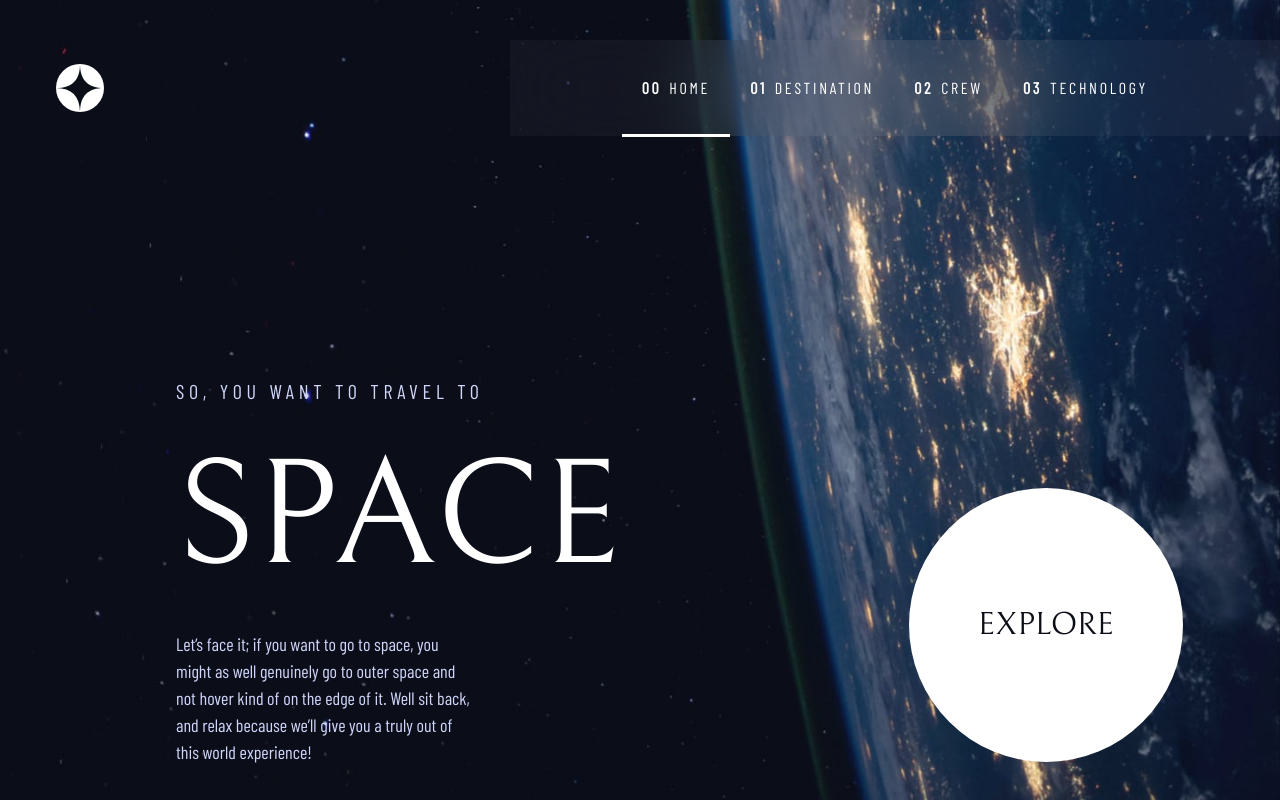
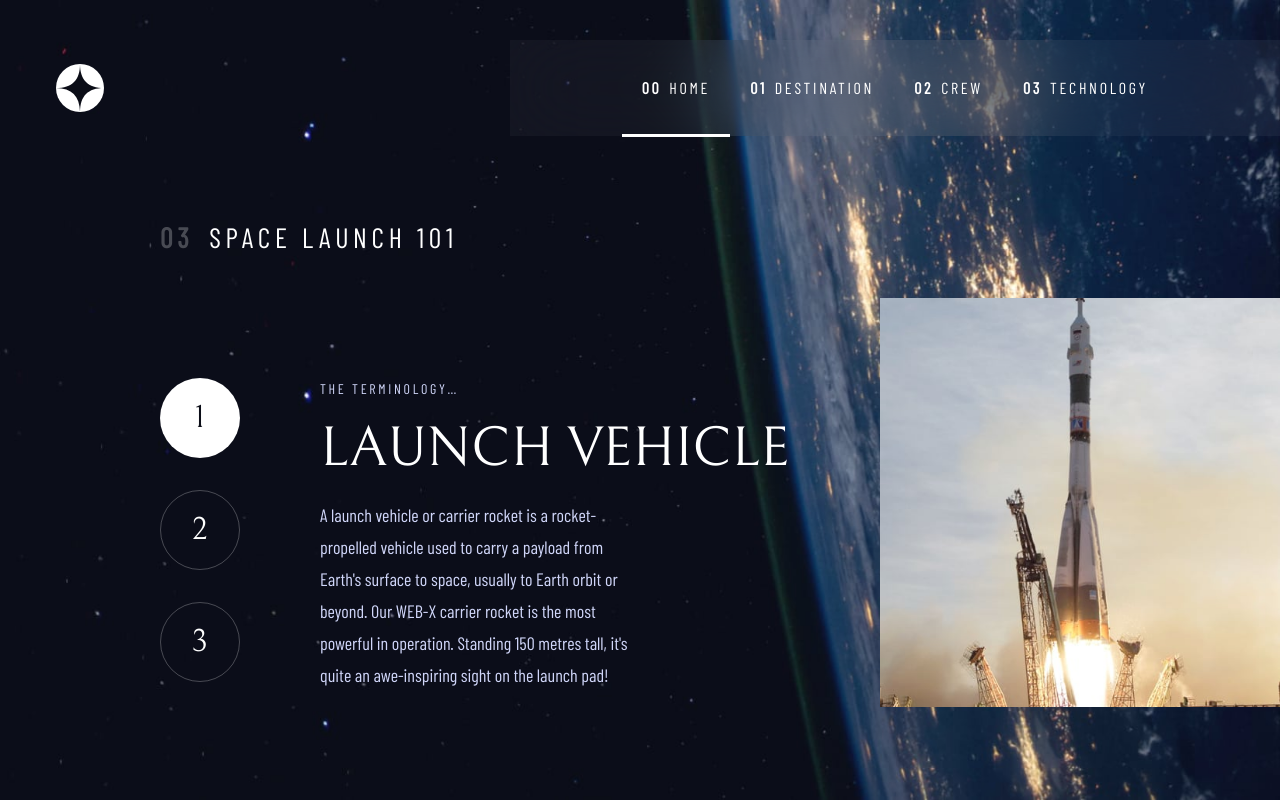
Before and after one commit to ostmartin/space-tourism-multi-page-website, a React (Vite) app: page / in a window 1280 px wide. Built offline with nearby package versions, Linux system fonts and the light colour scheme.

Commit message:
optimized styles for technology component, little changes for adaptive layout

```diff
--- a/src/features/crew/Crew.jsx
+++ b/src/features/crew/Crew.jsx
@@ -4,7 +4,7 @@ import Commander from './images/image-douglas-hurley.png';
 
 const Crew = () => {
     return (
-        <div className='px-6 tablet:px-8 desktop:px-40 pt-10 desktop:pt-20'>
+        <div className='px-6 tablet:px-8 desktop:px-40 pt-10 desktop:pt-20 max-w-[1440px] xxl:mx-auto'>
             <div className='heading-5 text-[#fff!important] tablet:text-left mobile:text-[16px] tablet:text-[20px]'>
                 <span className='font-bold opacity-[0.25] pe-4'>02</span>
                 meet your crew
@@ -23,7 +23,7 @@ const Crew = () => {
                         <span className='h-4 w-4 rounded-full bg-[#fff] opacity-[0.174363] block hover:opacity-50'></span>
                     </div>
                 </div>
-                <div className='mobile:border-b-grey border-b-[1px] desktop:w-[45%]'>
+                <div className='mobile:border-b-grey mobile:border-b-[1px] desktop:w-[45%]'>
                     <img className='mx-auto h-full max-w-[70%] tablet:max-w-full' src={Commander} alt="Douglas Hurley" />
                 </div>
             </section>
--- a/src/features/destination/Destination.jsx
+++ b/src/features/destination/Destination.jsx
@@ -6,8 +6,8 @@ import Moon from './images/image-moon.png';
 
 const Destination = () => {
     return (
-        <div className='px-40'>
-            <div className='heading-5 text-[#fff!important] text-center tablet:text-left mobile:text-[16px] tablet:text-[20px]'>
+        <div className='px-40 max-w-[1440px] xxl:mx-auto'>
+            <div className='heading-5 py-20 text-[#fff!important] text-center tablet:text-left'>
                 <span className='font-bold opacity-[0.25] pe-4'>01</span>
                 pick your destination
             </div>
--- a/src/features/home/Home.jsx
+++ b/src/features/home/Home.jsx
@@ -6,7 +6,7 @@ import {
 
 const Home = () => {
     return (
-        <div className='flex flex-col mobile:pt-10 mobile:gap-20 tablet:pt-20 tablet:gap-40 desktop:px-24 desktop:pt-60 items-center desktop:flex-row desktop:items-start'>
+        <div className='flex flex-col mobile:pt-10 mobile:gap-20 tablet:pt-20 tablet:gap-40 desktop:px-24 desktop:pt-60 items-center desktop:flex-row desktop:items-start max-w-[1440px] xxl:mx-auto'>
             <div className='text-center w-full mobile:px-10 tablet:px-20 desktop:w-[60%] desktop:text-left'>
                 <Heading text={'So, you want to travel to'} level={'5'}/>
                 <Heading text={'Space'} level={'1'}/>
@@ -20,5 +20,3 @@ const Home = () => {
 }
 
 export default Home;
-
-// desktop:translate-x-[70%] desktop:translate-y-[30%]
--- a/src/features/mainPage/MainPage.jsx
+++ b/src/features/mainPage/MainPage.jsx
@@ -20,7 +20,7 @@ const MainPage = () => {
         <div className='container min-w-full min-h-full flex flex-col relative z-10'
             >
             <Background image={curTab}/>
-            <div className='container min-w-full flex flex-row justify-between desktop:pt-10 mobile:pt-10'>
+            <div className='container w-full flex flex-row justify-between desktop:pt-10 mobile:pt-10 max-w-[1440px] mx-auto'>
                 <div className='ps-6 scale-75 tablet:scale-100 tablet:ps-8 desktop:ps-14 flex justify-center flex-col'>
                     <a href="#">
                         <Logo/>
@@ -28,10 +28,10 @@ const MainPage = () => {
                 </div>
                 <Navigation onChangeCurrentTab={onChangeCurrentTab} curTab={curTab}/>
             </div>
-            <Home/>
+            {/* <Home/> */}
             {/* <Destination/> */}
             {/* <Crew/> */}
-            {/* <Technology/> */}
+            <Technology/>
         </div>
     )
 }
--- a/src/features/technology/Technology.jsx
+++ b/src/features/technology/Technology.jsx
@@ -1,28 +1,32 @@
-import styles from './styles/technology.module.scss';
+import { Heading, BodyText } from '../../ui';
+
 import Vehicle from './images/image-launch-vehicle-portrait.jpg';
 
 const Technology = () => {
+
+    const tabsClasses = 'heading-4 h-[40px] w-[40px] rounded-full bg-opacity-0 border-light/25 border-solid border-[1px] flex justify-center items-center tablet:w-[60px] tablet:h-[60px] desktop:w-[80px] desktop:h-[80px] hover:border-light/100';
+
     return (
-        <div className={styles.techContainer}>
-            <div className={styles['heading-5']}>
-                <span>03</span>
+        <div className='ps-40 max-w-[1440px] xxl:mx-auto'>
+            <div className='heading-5 pt-20 pb-10 text-[#fff!important] text-center tablet:text-left'>
+                <span className='font-bold opacity-[0.25] pe-4'>03</span>
                 space launch 101
             </div>
-            <section className={styles.techContant}>
-                <div className={styles.techTabs}>
-                    <div className={styles.techTabsDescription}>
-                        <div className={styles['nav-text']}>THE TERMINOLOGY…</div>
-                        <div className={styles['heading-3']}>LAUNCH VEHICLE</div>
-                        <div className={styles['body-text']}>A launch vehicle or carrier rocket is a rocket-propelled vehicle used to carry a payload from Earth's surface to space, usually to Earth orbit or beyond. Our WEB-X carrier rocket is the most powerful in operation. Standing 150 metres tall, it's quite an awe-inspiring sight on the launch pad!</div>
+            <section className='flex flex-row justify-between gap-10 pb-20'>
+                <div className='flex shrink flex-row-reverse pt-20 justify-between gap-20'>
+                    <div className='flex flex-col gap-2 justify-start'>
+                        <div className='text-h14 tracking-2.7 font-barl text-purple'>THE TERMINOLOGY…</div>
+                        <Heading text={'LAUNCH VEHICLE'} level={'3'}/>
+                        <BodyText addClass={'desktop:w-[60%]'} text={"A launch vehicle or carrier rocket is a rocket-propelled vehicle used to carry a payload from Earth's surface to space, usually to Earth orbit or beyond. Our WEB-X carrier rocket is the most powerful in operation. Standing 150 metres tall, it's quite an awe-inspiring sight on the launch pad!"}/>
                     </div>
-                    <div className={styles.techTabsDots}>
-                        <span>1</span>
-                        <span>2</span>
-                        <span>3</span>
+                    <div className='flex flex-col justify-start gap-8 dots'>
+                        <span className={`${tabsClasses} tabActive`}>1</span>
+                        <span className={`${tabsClasses}`}>2</span>
+                        <span className={`${tabsClasses}`}>3</span>
                     </div>
                 </div>
-                <div className={styles.techImage}>
-                    <img src={Vehicle} alt="Launch vehicle" />
+                <div className='basis-full'>
+                    <img className='w-full' src={Vehicle} alt="Launch vehicle" />
                 </div>
             </section>
         </div>
--- a/src/main.scss
+++ b/src/main.scss
@@ -40,12 +40,12 @@ body{
 
 .heading-4{
     @extend .heading-1;
-    @apply text-h32;
+    @apply mobile:text-h16 tablet:text-[24px] desktop:text-h32;
 }
 
 .heading-5{
     @extend .heading-1;
-    @apply text-h28 tracking-4.725 text-purple font-barl;
+    @apply desktop:text-h28 tracking-4.725 text-purple font-barl mobile:text-[16px] tablet:text-[20px];
 }
 
 .sub-1{
@@ -107,3 +107,9 @@ body{
 .active{
     opacity: 1;
 }
+
+.tabActive{
+    opacity: 1;
+    background-color: #fff;
+    color: #0B0D17;
+}
--- a/src/ui/BodyText.jsx
+++ b/src/ui/BodyText.jsx
@@ -1,5 +1,5 @@
 const BodyText = ({text, addClass}) => {
-    const classes = 'text-h18 mobile:text-[15px] font-barl text-purple leading-2';
+    const classes = 'text-h18 mobile:text-[15px] font-barl text-purple leading-8';
     return (
         <div className={`${classes} ${addClass}`}>
             {text}
--- a/src/ui/Heading.jsx
+++ b/src/ui/Heading.jsx
@@ -1,5 +1,5 @@
 const Heading = ({text, level, addClass = ''}) => {
-    const classes = 'customize_heading text-light uppercase';
+    const classes = 'text-light uppercase';
     let extraClass = '';
 
     switch (level) {
@@ -12,7 +12,7 @@ const Heading = ({text, level, addClass = ''}) => {
             break;
         }
         case '3': {
-            extraClass = 'text-h56 font-bell tablet:text-[40px] mobile:text-[24px]';
+            extraClass = 'desktop:text-h56 font-bell tablet:text-[40px] mobile:text-[24px]';
             break;
         }
         case '4': {
--- a/src/ui/NavText.jsx
+++ /dev/null
@@ -1,35 +0,0 @@
-const NavText = ({text, level}) => {
-    const classes = 'customize_heading font-bell text-light uppercase';
-    let addClass = '';
-
-    switch (level) {
-        case '1': {
-            addClass = 'text-h150 mobile:text-[80px]';
-            return;
-        }
-        case '2': {
-            addClass = 'text-h100 tablet:text-[80px] mobile:text-[56px]';
-            return;
-        }
-        case '3': {
-            addClass = 'text-h56 tablet:text-[40px] mobile:text-[24px]';
-            return;
-        }
-        case '4': {
-            addClass = 'text-h-32 tablet:text-[24px] mobile:text-h16';
-            return;
-        }
-        case '5': {
-            addClass = 'text-h28 tablet:text-[20px] mobile:text-h16 tracking-4.725 text-purple font-barl';
-            return;
-        }
-    }
-
-    return (
-        <div className={`${classes} + ${addClass}`}>
-            {text}
-        </div>
-    )
-}
-
-export default NavText;
--- a/src/ui/index.jsx
+++ b/src/ui/index.jsx
@@ -1,7 +1,6 @@
 import ExploreButton from "./ExploreButton";
 import Heading from "./Heading";
 import BodyText from "./BodyText";
-import NavText from "./NavText";
 import SubHeading from "./SubHeading";
 import Tab from "./Tab";
 
@@ -10,6 +9,5 @@ export {
     Heading,
     SubHeading,
     BodyText,
-    NavText,
     Tab
 };
--- a/tailwind.config.js
+++ b/tailwind.config.js
@@ -9,7 +9,8 @@ export default {
       mobile: {'max': '767px'},
       tablet: '768px',
       // tablet: {'min': '768px', 'max': '1024px'},
-      desktop: '1024px'
+      desktop: '1024px',
+      xxl: '1440px'
     },
     colors: {
       'dark': '#0B0D17',
```
Also changed, not shown: src/features/technology/styles/technology.module.scss (deleted, +0 -77 lines).
